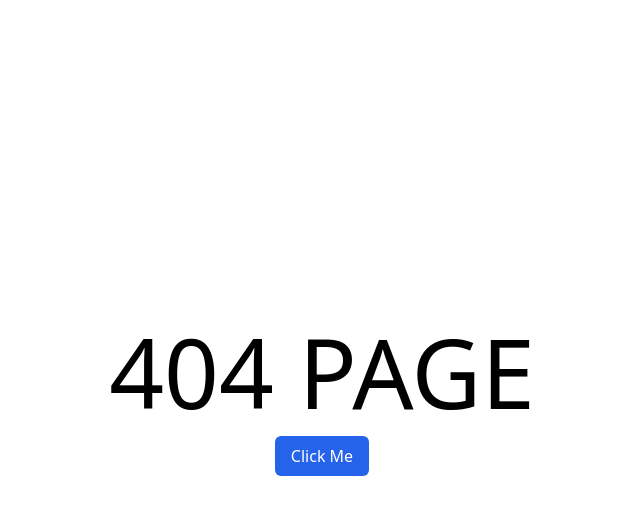
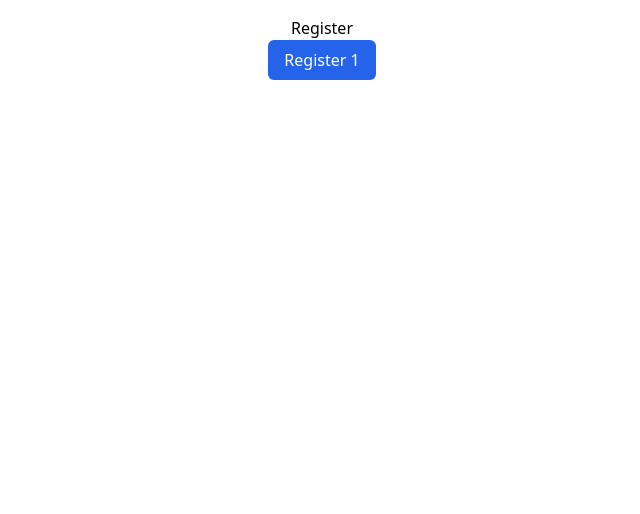
Before and after one commit to AzadTom/AzadReact-Practice, a React (Vite) app: page /register in a window 1280 px wide. Before the commit this address had no page. Shown: the top 514 px of the page, without its empty margins (318-958 px from the left). Built offline with nearby package versions, Linux system fonts and the light colour scheme.

Commit message:
added strucutre to quality code

```diff
--- a/src/App.tsx
+++ b/src/App.tsx
@@ -3,6 +3,7 @@ import Homepage from "./pages/HomePage/Homepage"
 import BlogPage from "./pages/BlogPage/BlogPage"
 import DialogPage from "./pages/DialogPage/DialogPage"
 import NotFound from "./pages/NotFound/NotFound"
+import Register from "./pages/Register/Register"
 
 
 function App() {
@@ -12,6 +13,7 @@ function App() {
       <Route path="/" element={<Homepage/>}/>
       <Route path="/infinite-scrolling" element={<BlogPage/>}/>
       <Route path="/model"  element={<DialogPage/>}/>
+      <Route path="/register" element={<Register/>}/>
       <Route path="*" element={<NotFound/>}/>
     </Routes>
   )
--- a/src/pages/HomePage/Homepage.tsx
+++ b/src/pages/HomePage/Homepage.tsx
@@ -6,15 +6,20 @@ import useInfiniteScroll, { ListType } from "../../hooks/useInfiniteScrolling1";
 import ShowModel from "../../components/ReusableComponent/Dialog/ShowModel";
 import MetaTags from "./MetaTags";
 import CommentContainer from "../../components/Comment/CommentContainer";
+import { useNavigate } from "react-router-dom";
 
 function Homepage() {
 
   const { isLoading, list, refs } = useInfiniteScroll();
   const [state, setState] = useState<boolean>(false);
 
+  const navigate  = useNavigate();
   return (
     <>
       <MetaTags/>
+      <div className={'p-4'}>
+        <button className="px-4 py-2 rounded-md bg-blue-600 text-white" onClick={()=> navigate('/register')}>Register</button>
+      </div>
       <CommentContainer/>
       <main className="max-w-4xl mx-auto">
         {state && (
--- /dev/null
+++ b/src/pages/Register/Register.tsx
@@ -0,0 +1,28 @@
+import { useLocation, useNavigate } from "react-router-dom";
+
+interface LocationState {
+    step?:string;
+}
+function Register() {
+
+  const location = useLocation();
+  const state  = location.state as LocationState;
+  const navigate  = useNavigate();
+
+  const handleNext = ()=>{
+    navigate('/register',{
+        state:{
+            step: state?.step ? state.step+1 :1
+        },
+        replace:false
+    })
+  }
+  return (
+    <div className="flex flex-col items-center justify-center m-4">
+        <h2>Register</h2>
+        <button className="px-4 py-2 rounded-md bg-blue-600 text-white" onClick={handleNext}> Register {state?.step ? state.step :1}</button>
+    </div>
+  )
+}
+
+export default Register
```
Also changed, not shown: img.png (added), 1 other file (tests, documents, lock files or other folders).
